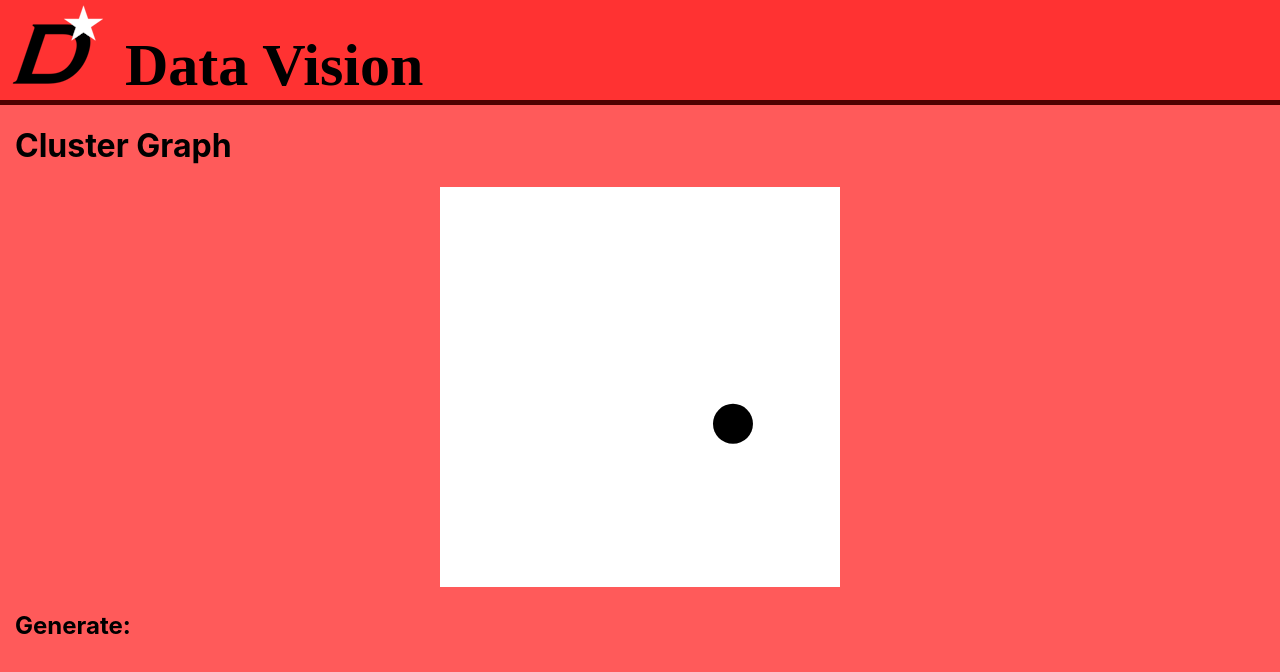
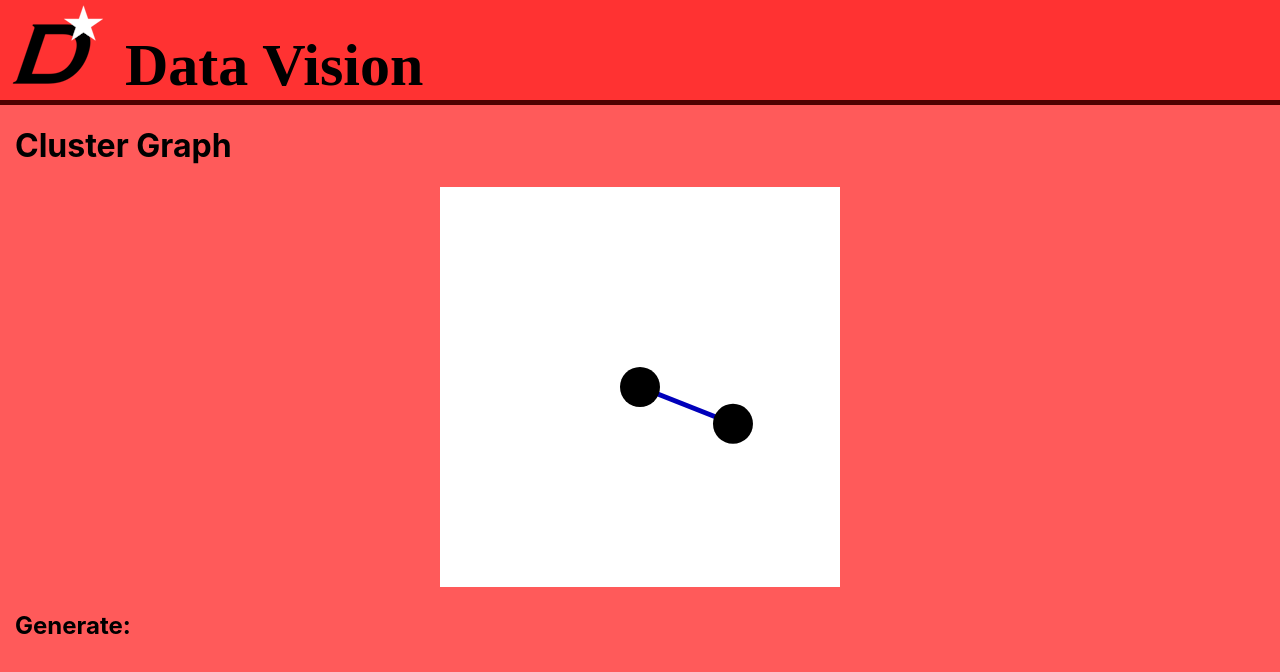
Before and after one commit to kyleuniversities/data-vision, a React (Create React App) app in the folder frontend/: page / in a window 1280 px wide. Shown: the top 672 px of the page. Built offline with nearby package versions, Linux system fonts and the light colour scheme.

Commit message:
set up simple line animation

```diff
--- a/frontend/src/app/cluster/ClusterContainer.js
+++ b/frontend/src/app/cluster/ClusterContainer.js
@@ -8,13 +8,22 @@ import './index.css';
 export const ClusterContainer = () => {
   // Sample animation
   const draw = (context, time) => {
+    const omega = 0.02;
+    const x = 200 + 100 * Math.cos(time * omega);
+    const y = 200 + 100 * Math.sin(time * omega);
     context.fillStyle = '#ffffff';
     context.fillRect(0, 0, 400, 400);
     context.fillStyle = '#000000';
     context.beginPath();
-    const omega = 0.02;
-    const x = 200 + 100 * Math.cos(time * omega);
-    const y = 200 + 100 * Math.sin(time * omega);
+    context.strokeStyle = '#0000bb';
+    context.moveTo(200, 200);
+    context.lineWidth = 5;
+    context.lineTo(x, y);
+    context.stroke();
+    context.beginPath();
+    context.arc(200, 200, 20, 0, 2 * Math.PI);
+    context.fill();
+    context.beginPath();
     context.arc(x, y, 20, 0, 2 * Math.PI);
     context.fill();
   };
```
